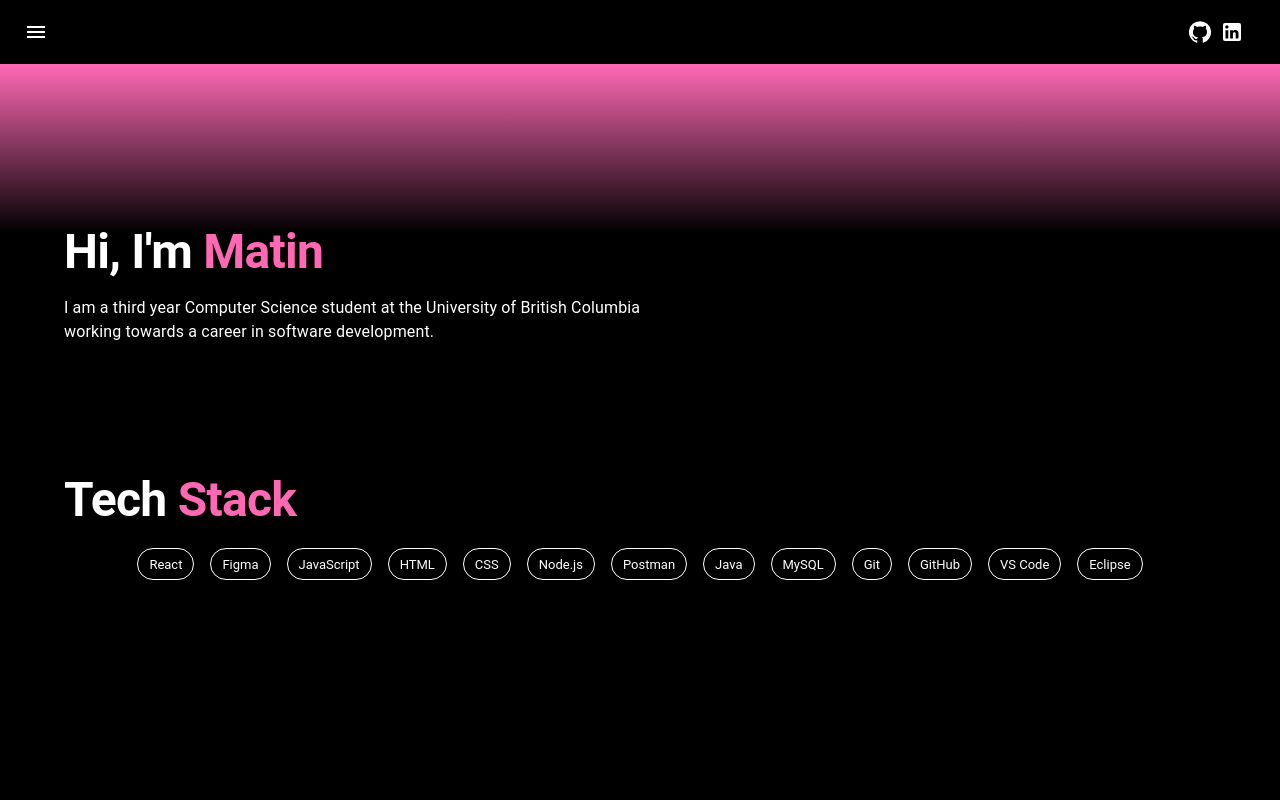
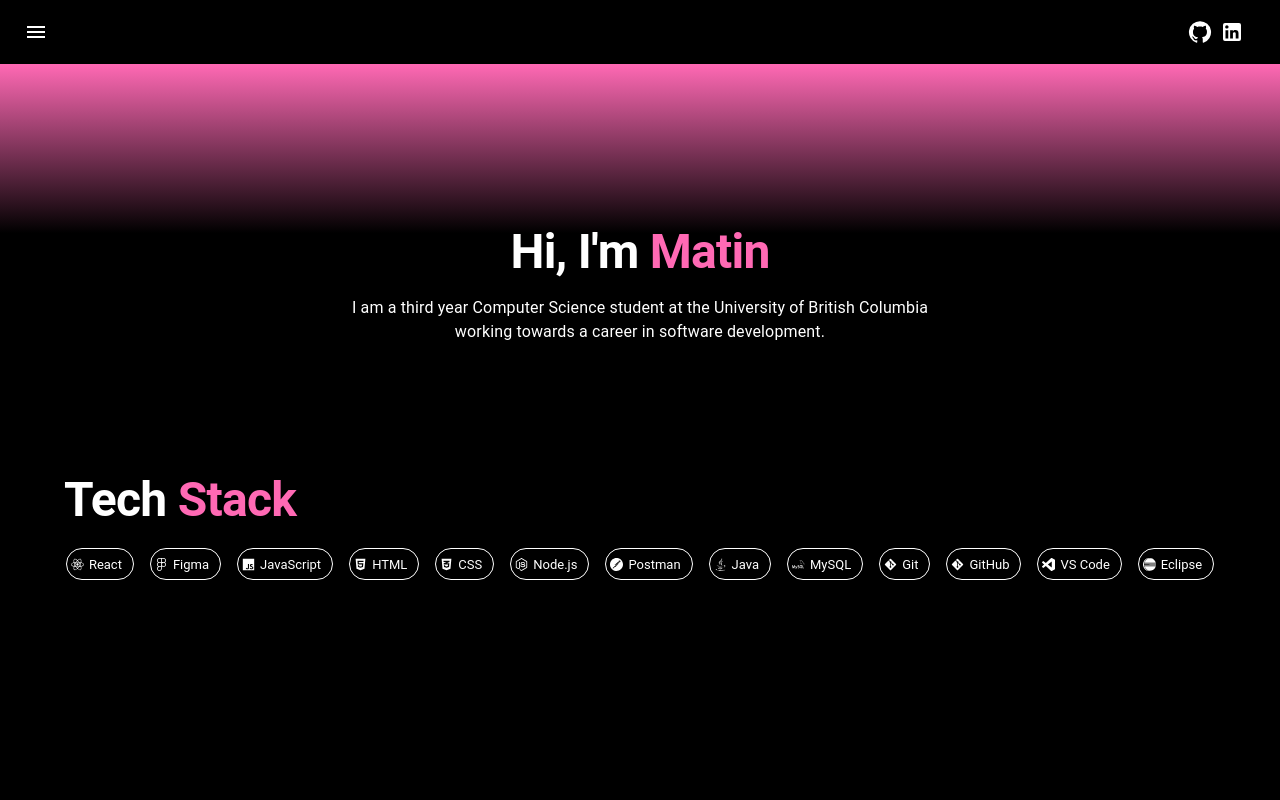
Before and after one commit to matin0014/matin0014.github.io, a React (Create React App) app: page / in a window 1280 px wide. Shown: the top 800 px of the page. Built offline with nearby package versions, Linux system fonts and the light colour scheme.

Commit message:
added tech stack items and centered title

```diff
--- a/package.json
+++ b/package.json
@@ -12,6 +12,7 @@
     "@testing-library/user-event": "^13.5.0",
     "react": "^18.3.1",
     "react-dom": "^18.3.1",
+    "react-icons": "^5.2.1",
     "react-scripts": "5.0.1",
     "tailwindcss": "^3.4.5",
     "web-vitals": "^2.1.4"
--- a/src/component/hero.js
+++ b/src/component/hero.js
@@ -24,7 +24,7 @@ export default function Hero() {
         sx={{
           display: 'flex',
           flexDirection: 'column',
-          alignItems: 'left',
+          alignItems: 'center',
           pt: { xs: 14, sm: 20 },
           pb: { xs: 8, sm: 12 },
         }}
@@ -35,8 +35,8 @@ export default function Hero() {
             sx={{
               display: 'flex',
               flexDirection: { xs: 'column', md: 'row' },
-              alignSelf: 'left',
-              textAlign: 'left',
+              alignSelf: 'center',
+              textAlign: 'center',
               fontSize: 'clamp(2.5rem, 9vw, 3rem)',
               fontWeight: "bold",
               color: "white"
@@ -56,9 +56,9 @@ export default function Hero() {
             </Typography>
           </Typography>
           <Typography
-            textAlign="left"
+            textAlign="center"
             color="white"
-            sx={{ alignSelf: 'left', width: { sm: '100%', md: '75%' } }}
+            sx={{ alignSelf: 'center', width: { sm: '100%', md: '75%' } }}
           >
             I am a third year Computer Science student at the University of British Columbia working towards a career in software development.
           </Typography>
--- a/src/component/techstack.js
+++ b/src/component/techstack.js
@@ -4,22 +4,46 @@ import Container from '@mui/material/Container';
 import Typography from '@mui/material/Typography';
 import Stack from '@mui/material/Stack';
 import Chip from '@mui/material/Chip';
+import {
+  FaWindows,
+  FaJava,
+  FaPython,
+  FaJs,
+  FaHtml5,
+  FaCss3Alt,
+  FaNodeJs,
+  FaReact,
+  FaDocker,
+  FaGitAlt,
+  FaGoogle
+} from "react-icons/fa";
+import {
+  SiTypescript,
+  SiMongodb,
+  SiMysql,
+  SiVisualstudiocode,
+  SiEclipseide,
+  SiFigma,
+  SiPostman,
+  SiNextdotjs,
+  SiExpress
+} from "react-icons/si";
 
 const TechStack = () => {
   const techStack = [
-    'React',
-    'Figma',
-    'JavaScript',
-    'HTML',
-    'CSS',
-    'Node.js',
-    'Postman',
-    'Java',
-    'MySQL',
-    'Git',
-    'GitHub',
-    'VS Code',
-    'Eclipse'
+    { name: 'React', icon: <FaReact /> },
+    { name: 'Figma', icon: <SiFigma /> },
+    { name: 'JavaScript', icon: <FaJs /> },
+    { name: 'HTML', icon: <FaHtml5 /> },
+    { name: 'CSS', icon: <FaCss3Alt /> },
+    { name: 'Node.js', icon: <FaNodeJs /> },
+    { name: 'Postman', icon: <SiPostman /> },
+    { name: 'Java', icon: <FaJava /> },
+    { name: 'MySQL', icon: <SiMysql /> },
+    { name: 'Git', icon: <FaGitAlt /> },
+    { name: 'GitHub', icon: <FaGitAlt /> },  // Using the same icon as Git for GitHub
+    { name: 'VS Code', icon: <SiVisualstudiocode /> },
+    { name: 'Eclipse', icon: <SiEclipseide /> }
   ];
 
   return (
@@ -55,17 +79,21 @@ const TechStack = () => {
           {techStack.map((tech, index) => (
             <Chip
               key={index}
-              label={tech}
+              label={tech.name}
+              icon={tech.icon}
               color="primary"
               variant="outlined"
               sx={{
                 m: 1,
                 borderColor: 'white',
                 color: 'white',
+                transition: 'all 0.3s ease',
                 '&:hover': {
                   backgroundColor: 'transparent',
                   color: 'hotpink',
                   borderColor: 'hotpink',
+                  transform: 'scale(1.1)',  // Increase size on hover
+                  boxShadow: '0 0 20px rgba(255, 105, 180, 0.5)'  // Optional: add a shadow effect
                 },
               }}
             />
```
Also changed, not shown: 1 other file (tests, documents, lock files or other folders).
